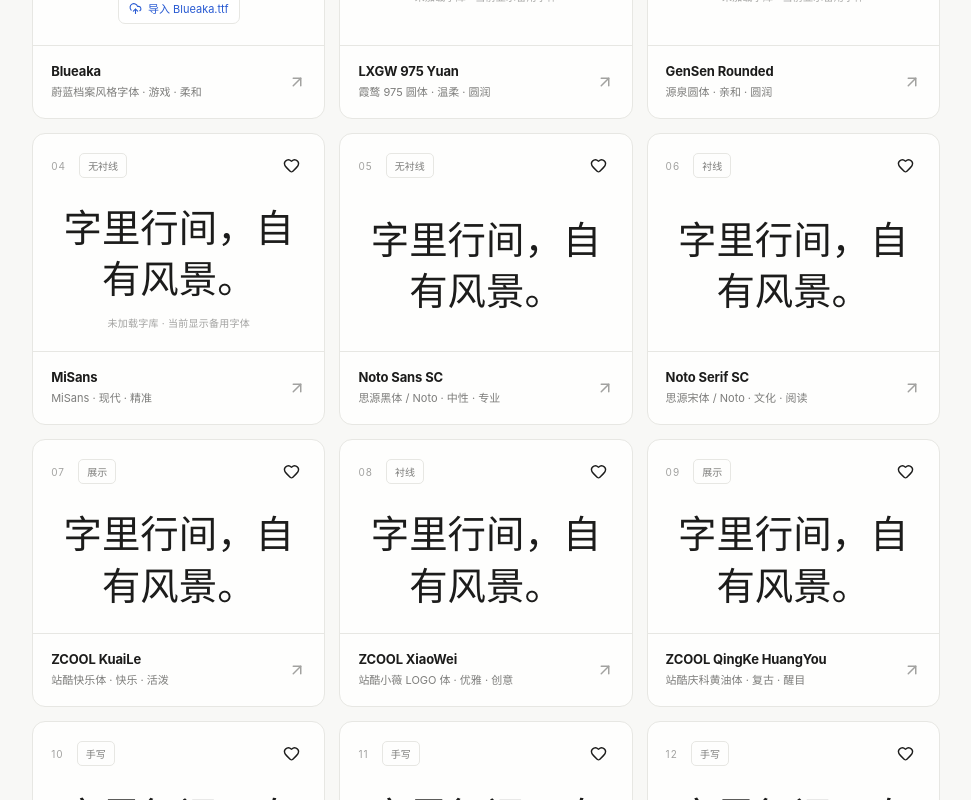
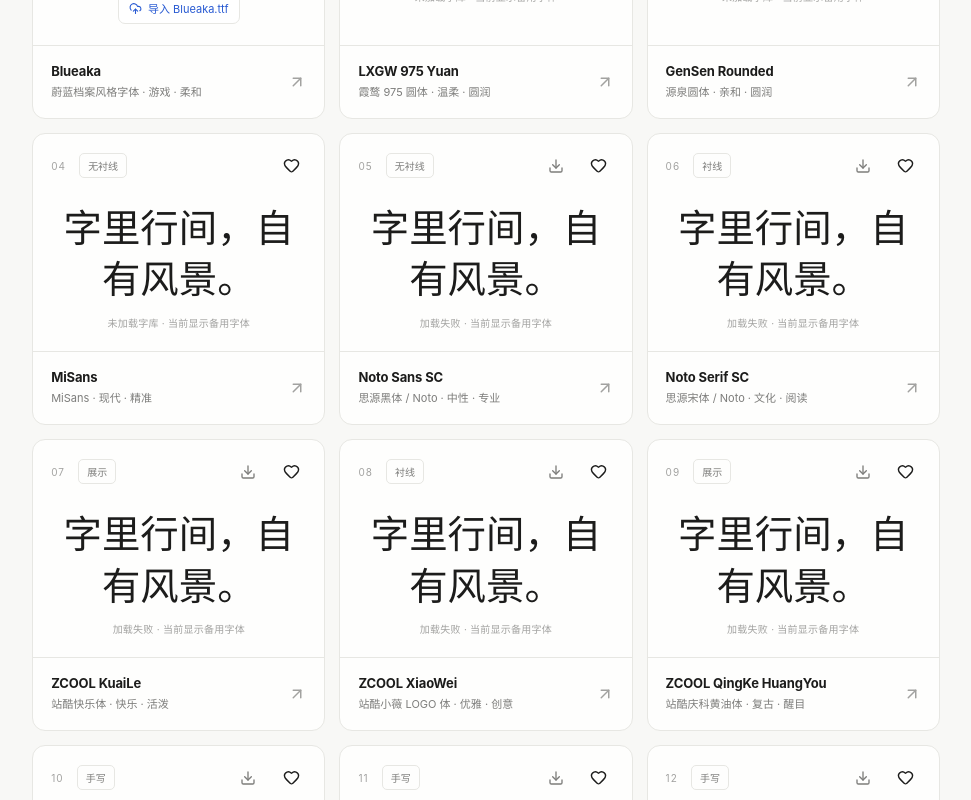
Before and after one commit to weepwood/Fontfolio, a Vue app: page / in a window 1280 px wide. Shown: the part 940-1740 px from the top of the page, without its empty margins (280-1251 px from the left). Built offline with nearby package versions, Linux system fonts and the light colour scheme; a web font is replaced by a local one.

Commit message:
字体画廊接入站内字库预览与直接下载入口

```diff
--- a/src/App.vue
+++ b/src/App.vue
@@ -47,16 +47,18 @@ const filtered = computed(()=>fontList.value.filter(font=>{
 const comparison = computed(()=>selection.value.map(id=>fontList.value.find(f=>f.id===id)).filter((f):f is FontRecord=>Boolean(f)))
 const favoriteCount = computed(()=>favorites.value.length)
 function previewText(font:FontRecord) { return sample.value===originalSample && font.languages==='英文' ? englishSample : sample.value || 'Typography is beautiful.' }
-function available(font:FontRecord) { return Boolean(localFamily[font.id]) || (font.source==='google' && fontStatus[font.id]==='ready') }
+function available(font:FontRecord) { return Boolean(localFamily[font.id]) || (font.source==='bundled' && fontStatus[font.id]==='ready') }
+function downloadUrl(font:FontRecord){return import.meta.env.BASE_URL+'fonts/'+font.id+'/download.ttf'}
+function licenseUrl(font:FontRecord){return import.meta.env.BASE_URL+'fonts/'+font.id+'/OFL.txt'}
 function styleFor(font:FontRecord) {
   return {fontFamily:available(font) ? '"' + (localFamily[font.id] || font.family) + '", sans-serif' : 'inherit',fontSize:fontSize.value+'px',fontWeight:fontWeight.value,letterSpacing:spacing.value+'px',lineHeight:leading.value}
 }
 function ensureFont(font:FontRecord) {
-  if (font.source!=='google' || fontStatus[font.id]) return
+  if (font.source!=='bundled' || fontStatus[font.id]) return
   fontStatus[font.id]='loading'
   const link=document.createElement('link')
   link.rel='stylesheet'
-  link.href='https://fonts.googleapis.com/css2?family='+encodeURIComponent(font.family).replace(/%20/g,'+')+'&display=swap'
+  link.href=import.meta.env.BASE_URL+'fonts/'+font.id+'.css'
   link.onload=async()=>{
     try { const test=font.languages==='英文'?'Typography':'字体预览'; const loaded=await document.fonts.load('400 32px "'+font.family+'"',test); fontStatus[font.id]=loaded.length?'ready':'error' }
     catch {fontStatus[font.id]='error'}
@@ -248,8 +250,8 @@ watch(detail,(value)=>{document.body.style.overflow=value?'hidden':''})
             <div class="filter-chips"><button v-for="cat in categories" :key="cat" type="button" :class="{active:activeFilter===cat}" @click="changeFilter(cat)">{{cat==='全部'?'全部字体':cat==='收藏'?'♡ 收藏':cat}}</button></div>
             <div v-if="filtered.length" class="font-grid">
               <article v-for="font in filtered" :key="font.id" v-visible="font" class="font-card" tabindex="0" @click="showFont(font)" @keydown.enter="showFont(font)">
-                <div class="font-card-top"><div><span class="card-number">{{ String(fontList.indexOf(font)+1).padStart(2,'0') }}</span><span class="card-tag">{{font.category}}</span></div><button type="button" class="favorite-button" :aria-label="favorites.includes(font.id)?'取消收藏':'收藏字体'" @click.stop="toggleFavorite(font.id)"><Heart :size="17" :fill="favorites.includes(font.id)?'currentColor':'none'"/></button></div>
-                <div class="card-sample-wrap"><div class="card-sample" :style="{...styleFor(font),fontSize:'clamp(28px, 3vw, 48px)'}">{{ previewText(font) }}</div><div v-if="font.source==='manual' && !available(font)" class="needs-font">未加载字库 · 当前显示备用字体</div><div v-else-if="fontStatus[font.id]==='error' && !available(font)" class="needs-font">加载失败 · 当前显示备用字体</div><div v-else-if="font.source==='manual' && localOrigin[font.id]" class="needs-font font-loaded">{{localOrigin[font.id]==='installed'?'✓ 已识别本机字库':'✓ 本地字库已加载'}}</div><button v-if="font.id==='blueaka' && !available(font)" class="inline-font-upload" type="button" @click.stop="upload(font.id)"><UploadCloud :size="13"/> 导入 Blueaka.ttf</button></div>
+                <div class="font-card-top"><div><span class="card-number">{{ String(fontList.indexOf(font)+1).padStart(2,'0') }}</span><span class="card-tag">{{font.category}}</span></div><div class="card-actions"><a v-if="font.source==='bundled'" class="card-download" :href="downloadUrl(font)" :download="font.name+'.ttf'" :aria-label="'下载 '+font.name" title="下载字体文件（TTF）" @click.stop><Download :size="16"/></a><button type="button" class="favorite-button" :aria-label="favorites.includes(font.id)?'取消收藏':'收藏字体'" @click.stop="toggleFavorite(font.id)"><Heart :size="17" :fill="favorites.includes(font.id)?'currentColor':'none'"/></button></div></div>
+                <div class="card-sample-wrap"><div class="card-sample" :style="{...styleFor(font),fontSize:'clamp(28px, 3vw, 48px)'}">{{ previewText(font) }}</div><div v-if="font.source==='manual' && !available(font)" class="needs-font">未加载字库 · 当前显示备用字体</div><div v-else-if="fontStatus[font.id]==='error' && !available(font)" class="needs-font">加载失败 · 当前显示备用字体</div><div v-else-if="font.source==='bundled' && available(font)" class="needs-font font-loaded">✓ 已内置 · 支持下载</div><div v-else-if="font.source==='manual' && localOrigin[font.id]" class="needs-font font-loaded">{{localOrigin[font.id]==='installed'?'✓ 已识别本机字库':'✓ 本地字库已加载'}}</div><button v-if="font.id==='blueaka' && !available(font)" class="inline-font-upload" type="button" @click.stop="upload(font.id)"><UploadCloud :size="13"/> 导入 Blueaka.ttf</button></div>
                 <div class="font-card-footer"><div><h3>{{font.name}}</h3><p>{{font.nativeName}} · {{font.mood}}</p></div><ArrowUpRight :size="18"/></div>
               </article>
             </div>
@@ -264,7 +266,7 @@ watch(detail,(value)=>{document.body.style.overflow=value?'hidden':''})
         <template v-else>
           <section class="compare-hero"><span class="eyebrow">THE TYPOGRAPHY PLAYGROUND / 02</span><h1>排版实验室<span class="period">.</span></h1><p>在同样的文字中寻找微妙差异。你可以在画廊中添加喜欢的字体，最多同时比较三款。</p><button class="ghost-link" type="button" @click="changePage('gallery')"><ArrowRight :size="16" class="arrow-back"/> 返回字体画廊</button></section>
           <div class="compare-settings"><label>预览文字 <input v-model="sample" maxlength="150" aria-label="对比预览文字"/></label><div class="compare-settings-sliders"><label>字号 <span>{{fontSize}}px</span><input v-model.number="fontSize" type="range" min="18" max="100"/></label><label>字重 <span>{{fontWeight}}</span><input v-model.number="fontWeight" type="range" min="300" max="800" step="100"/></label><label>字间距 <span>{{spacing}}px</span><input v-model.number="spacing" type="range" min="-2" max="12" step=".5"/></label></div></div>
-          <div class="compare-stack"><div v-for="(font,index) in comparison" :key="font.id" class="compare-card" v-visible="font"><div class="compare-card-head"><div><span class="compare-number">0{{index+1}}</span><div><strong>{{font.name}}</strong><small>{{font.nativeName}} · {{font.category}}</small></div></div><button class="icon-button" type="button" aria-label="移出对比" @click="toggleCompare(font.id)"><X :size="17"/></button></div><div class="compare-copy" :style="styleFor(font)">{{previewText(font)}}</div><div class="compare-foot"><span>{{available(font)?'字体已加载':'备用字体 / 可导入'}}</span><button type="button" @click="showFont(font)">查看字体详情 <ArrowUpRight :size="15"/></button></div></div><div v-if="!comparison.length" class="empty-state"><span>＋</span><h3>还没有选中字体</h3><button type="button" @click="changePage('gallery')">从字体画廊添加 <ArrowRight :size="16"/></button></div><button v-if="comparison.length<3" class="add-compare" type="button" @click="changePage('gallery')"><Plus :size="20"/> 从画廊添加其他字体</button></div>
+          <div class="compare-stack"><div v-for="(font,index) in comparison" :key="font.id" class="compare-card" v-visible="font"><div class="compare-card-head"><div><span class="compare-number">0{{index+1}}</span><div><strong>{{font.name}}</strong><small>{{font.nativeName}} · {{font.category}}</small></div></div><button class="icon-button" type="button" aria-label="移出对比" @click="toggleCompare(font.id)"><X :size="17"/></button></div><div class="compare-copy" :style="styleFor(font)">{{previewText(font)}}</div><div class="compare-foot"><span>{{available(font)?'字体已加载':font.source==='bundled'?'本站字体加载中或失败':'备用字体 / 可导入'}}</span><button type="button" @click="showFont(font)">查看字体详情 <ArrowUpRight :size="15"/></button></div></div><div v-if="!comparison.length" class="empty-state"><span>＋</span><h3>还没有选中字体</h3><button type="button" @click="changePage('gallery')">从字体画廊添加 <ArrowRight :size="16"/></button></div><button v-if="comparison.length<3" class="add-compare" type="button" @click="changePage('gallery')"><Plus :size="20"/> 从画廊添加其他字体</button></div>
         </template>
         <footer class="site-footer"><span>fontfolio. © 2026</span><span>Curated with intention. <span class="footer-separator">/</span> Designed for typography lovers.</span><a href="https://github.com/weepwood/Fontfolio" target="_blank" rel="noopener noreferrer">SOURCE ON GITHUB <ArrowUpRight :size="13"/></a></footer>
       </div>
@@ -274,9 +276,9 @@ watch(detail,(value)=>{document.body.style.overflow=value?'hidden':''})
         <div class="modal-top"><div><span class="eyebrow">FONT DETAILS / {{detail.category.toUpperCase()}}</span><h2>{{detail.name}}</h2><p>{{detail.nativeName}} · {{detail.mood}}</p></div><button type="button" class="modal-close" aria-label="关闭详情" @click="detail=null"><X :size="20"/></button></div>
         <p v-if="detail.id==='blueaka' && !available(detail)" class="blueaka-help">Blueaka 没有随网站公开分发。安装字体后重新打开页面，或点击下方「导入字库」，选择合法取得的 <strong>Blueaka.ttf</strong>。导入后将保存在当前浏览器中。</p>
         <div v-visible="detail" class="modal-specimen" :style="{...styleFor(detail),fontSize:'clamp(35px, 6vw, 75px)'}">{{previewText(detail)}}</div>
-        <div class="modal-actions"><button type="button" :class="{marked:favorites.includes(detail.id)}" @click="toggleFavorite(detail.id)"><Heart :size="17" :fill="favorites.includes(detail.id)?'currentColor':'none'"/> {{favorites.includes(detail.id)?'已收藏':'添加收藏'}}</button><button type="button" @click="toggleCompare(detail.id)"><Columns2 :size="17"/> {{selection.includes(detail.id)?'从对比移除':'加入对比'}}</button><button type="button" @click="copyCss(detail)"><Copy :size="17"/> 复制 CSS</button><button v-if="detail.source==='manual'" type="button" @click="upload(detail.id)"><UploadCloud :size="17"/> {{available(detail)?'重新导入字库':'导入字库'}}</button><button v-if="localOrigin[detail.id]==='imported'" type="button" @click="forgetLocalFont(detail.id)"><X :size="16"/> 清除本地字库</button></div>
-        <div class="modal-info"><div><span class="info-label">TYPE CATEGORY</span><strong>{{detail.category}}</strong></div><div><span class="info-label">LANGUAGE</span><strong>{{detail.languages}}</strong></div><div><span class="info-label">FONT LICENSE</span><strong>{{detail.license}}</strong></div><div><span class="info-label">PREVIEW STATE</span><strong>{{localOrigin[detail.id]==='installed'?'系统已安装字体':localOrigin[detail.id]==='imported'?'本地字体文件已加载':available(detail)?'在线字体已加载':'备用字体 / 需要导入'}}</strong></div></div>
-        <p class="modal-description">{{detail.description}} <span v-if="detail.source==='manual'">公开可下载不代表可以任意商用或再分发，请核对权利人的具体许可条款。</span></p>
+        <div class="modal-actions"><a v-if="detail.source==='bundled'" class="font-file-download" :href="downloadUrl(detail)" :download="detail.name+'.ttf'"><Download :size="17"/> 下载字体 TTF</a><a v-if="detail.source==='bundled'" class="font-license-download" :href="licenseUrl(detail)" target="_blank" rel="noopener noreferrer">查看授权文件 <ExternalLink :size="15"/></a><button type="button" :class="{marked:favorites.includes(detail.id)}" @click="toggleFavorite(detail.id)"><Heart :size="17" :fill="favorites.includes(detail.id)?'currentColor':'none'"/> {{favorites.includes(detail.id)?'已收藏':'添加收藏'}}</button><button type="button" @click="toggleCompare(detail.id)"><Columns2 :size="17"/> {{selection.includes(detail.id)?'从对比移除':'加入对比'}}</button><button type="button" @click="copyCss(detail)"><Copy :size="17"/> 复制 CSS</button><button v-if="detail.source==='manual'" type="button" @click="upload(detail.id)"><UploadCloud :size="17"/> {{available(detail)?'重新导入字库':'导入字库'}}</button><button v-if="localOrigin[detail.id]==='imported'" type="button" @click="forgetLocalFont(detail.id)"><X :size="16"/> 清除本地字库</button></div>
+        <div class="modal-info"><div><span class="info-label">TYPE CATEGORY</span><strong>{{detail.category}}</strong></div><div><span class="info-label">LANGUAGE</span><strong>{{detail.languages}}</strong></div><div><span class="info-label">FONT LICENSE</span><strong>{{detail.license}}</strong></div><div><span class="info-label">PREVIEW STATE</span><strong>{{localOrigin[detail.id]==='installed'?'系统已安装字体':localOrigin[detail.id]==='imported'?'本地字体文件已加载':available(detail)?'本站自托管字体已加载':'备用字体 / 需要导入'}}</strong></div></div>
+        <p class="modal-description">{{detail.description}} <span v-if="detail.source==='manual'">公开可下载不代表可以任意商用或再分发，请核对权利人的具体许可条款。</span><span v-else-if="detail.source==='bundled'"> 本站提供原版 TTF 及对应 OFL.txt，请在下载和使用前阅读版权声明。</span></p>
         <a v-if="detail.url!=='#'" :href="detail.url" target="_blank" rel="noopener noreferrer" class="source-button">查看字体来源和授权 <ExternalLink :size="16"/></a>
       </section>
     </div>
--- a/src/styles.scss
+++ b/src/styles.scss
@@ -30,3 +30,13 @@
 
 /* Imported font status and one-click Blueaka recovery */
 .inline-font-upload{border:1px solid var(--border);border-radius:7px;background:var(--surface);color:var(--accent)!important;padding:7px 10px;display:inline-flex;align-items:center;justify-content:center;gap:6px;font-size:11px;cursor:pointer}.inline-font-upload:hover{background:var(--selected);border-color:var(--accent)}.font-loaded{color:var(--accent)}.blueaka-help{margin:22px 0 0;padding:13px 16px;font-size:12px;line-height:1.85;color:var(--muted);background:var(--bg);border:1px solid var(--border);border-radius:9px}
+
+/* Open font collection: preview and direct TTF downloads */
+.card-actions{display:flex;align-items:center;gap:5px}
+.card-download{height:30px;width:30px;display:grid;place-items:center;border-radius:50%;color:var(--muted);transition:background .15s,color .15s}
+.card-download:hover{background:var(--selected);color:var(--accent)}
+.modal-actions .font-file-download,.modal-actions .font-license-download{border:1px solid var(--border);border-radius:7px;padding:10px 13px;display:inline-flex;align-items:center;gap:8px;font-size:11px;font-weight:640;text-decoration:none}
+.modal-actions .font-file-download{background:var(--ink);color:var(--bg);border-color:var(--ink)}
+.modal-actions .font-file-download:hover{background:var(--accent);border-color:var(--accent);color:#fff}
+.modal-actions .font-license-download:hover{background:var(--selected)}
+@media(max-width:600px){.modal-actions .font-file-download,.modal-actions .font-license-download{flex:1;justify-content:center}}
```
